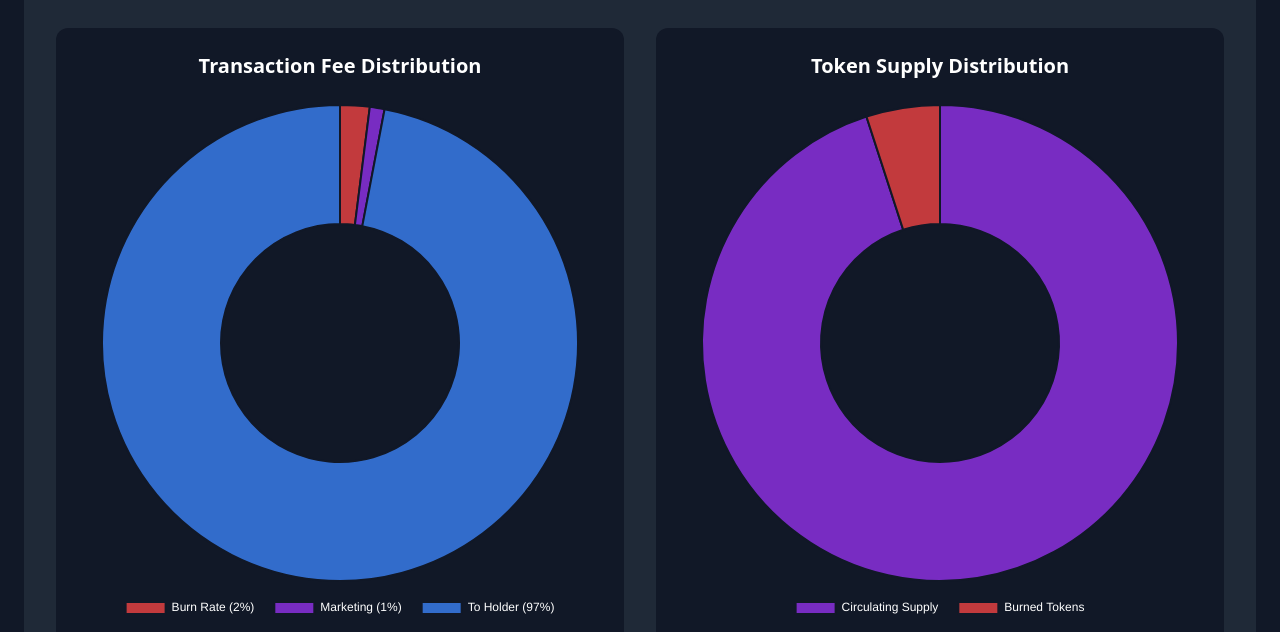
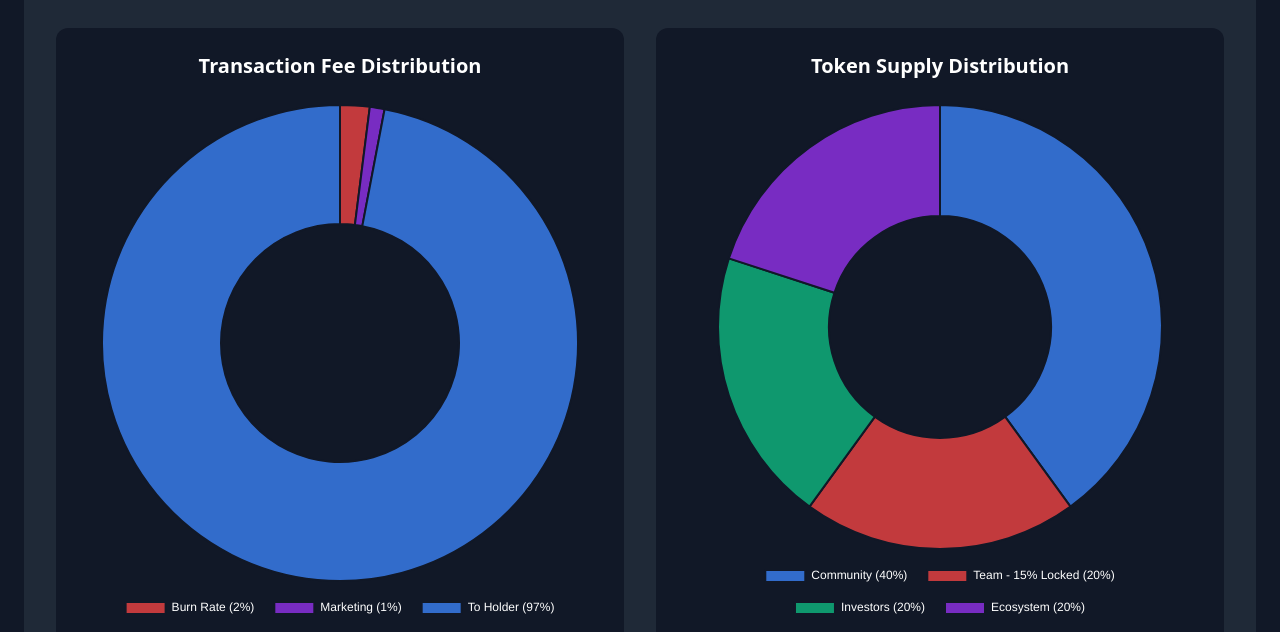
Before and after one commit to 314-hash/MemePi-Token.github.io, a website: page docs/index.html in a window 1280 px wide. Shown: the part 320-952 px from the top of the page. Drawn offline with nearby package versions, Linux system fonts and the light colour scheme.

Commit message:
Update token distribution: 40% Community, 20% Team, 20% Investors, 20% Ecosystem

```diff
--- a/docs/index.html
+++ b/docs/index.html
@@ -115,12 +115,14 @@
             new Chart(supplyCtx, {
                 type: 'doughnut',
                 data: {
-                    labels: ['Circulating Supply', 'Burned Tokens'],
+                    labels: ['Community (40%)', 'Team - 15% Locked (20%)', 'Investors (20%)', 'Ecosystem (20%)'],
                     datasets: [{
-                        data: [95, 5],
+                        data: [40, 20, 20, 20],
                         backgroundColor: [
-                            'rgba(147, 51, 234, 0.8)', // purple
-                            'rgba(239, 68, 68, 0.8)'   // red
+                            'rgba(59, 130, 246, 0.8)',  // blue for community
+                            'rgba(239, 68, 68, 0.8)',    // red for team
+                            'rgba(16, 185, 129, 0.8)',  // green for investors
+                            'rgba(147, 51, 234, 0.8)'  // purple for ecosystem
                         ],
                         borderColor: 'rgba(17, 24, 39, 1)',
                         borderWidth: 2
```
